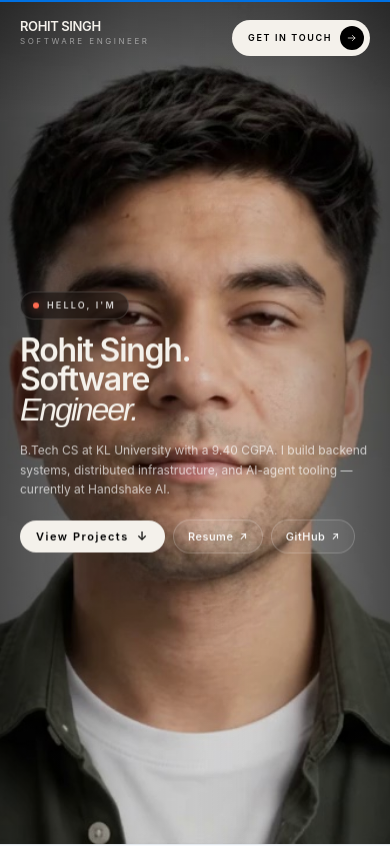
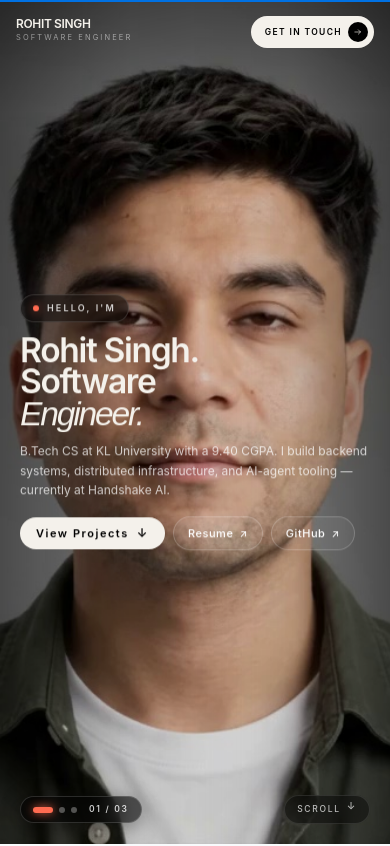
Before and after one commit to 25Rohit25/ROHIT_SINGH_PORTFOLIO, a Next.js app: page / in a window 390 px wide. Shown: the top 846 px of the page. Built offline with nearby package versions, Linux system fonts and the light colour scheme; a web font is replaced by a local one.

Commit message:
fix(mobile): enable interactive scroll scrubbing, touch reveal, and beat indicator on mobile

```diff
--- a/app/globals.css
+++ b/app/globals.css
@@ -79,11 +79,12 @@ body {
 
 @media (max-width: 768px) {
   .hero-track {
-    height: 100svh;
+    height: 420vh;
   }
 
   .hero-stage {
-    min-height: 0;
+    height: 100svh;
+    min-height: 100svh;
   }
 }
 
--- a/components/hero.tsx
+++ b/components/hero.tsx
@@ -83,20 +83,20 @@ function Header() {
   }, []);
 
   return (
-    <header className="pointer-events-none fixed inset-x-0 top-0 z-50 flex items-start justify-between px-5 py-5 text-[10px] uppercase tracking-[0.22em] transition-colors duration-300 sm:px-7 sm:py-7 lg:px-10">
+    <header className="pointer-events-none fixed inset-x-0 top-0 z-50 flex items-start justify-between px-4 py-4 text-[10px] uppercase tracking-[0.22em] transition-colors duration-300 sm:px-7 sm:py-7 lg:px-10">
       <a
-        className="pointer-events-auto group flex flex-col gap-1 leading-none"
+        className="pointer-events-auto group flex flex-col gap-0.5 leading-none"
         href="#hero"
       >
         <span
-          className={`font-semibold text-[13px] tracking-[-0.03em] transition-colors duration-300 sm:text-sm ${
+          className={`font-semibold text-xs tracking-[-0.03em] transition-colors duration-300 sm:text-sm ${
             scrolledPastHero ? "text-slate-900" : "text-[#f4f1eb]"
           }`}
         >
           ROHIT SINGH
         </span>
         <span
-          className={`text-[8px] tracking-[0.32em] transition-colors duration-300 ${
+          className={`text-[7.5px] tracking-[0.28em] transition-colors duration-300 ${
             scrolledPastHero ? "text-slate-500 group-hover:text-slate-900" : "text-white/50 group-hover:text-white/80"
           }`}
         >
@@ -136,7 +136,7 @@ function Header() {
       </nav>
 
       <a
-        className={`pointer-events-auto group flex items-center gap-2 rounded-full py-1.5 pl-4 pr-1.5 text-[9px] font-semibold tracking-[0.18em] transition-all sm:py-2 sm:pl-5 sm:pr-2 ${
+        className={`pointer-events-auto group flex items-center gap-1.5 rounded-full py-1.5 pl-3.5 pr-1.5 text-[8.5px] font-semibold tracking-[0.16em] transition-all sm:py-2 sm:pl-5 sm:pr-2 sm:text-[9px] ${
           scrolledPastHero
             ? "bg-slate-900 text-white hover:bg-black shadow-[0_4px_16px_rgba(15,23,42,0.15)]"
             : "bg-[#f4f1eb] text-black hover:bg-white hover:shadow-[0_0_20px_rgba(244,241,235,0.3)]"
@@ -145,11 +145,11 @@ function Header() {
       >
         <span>Get in Touch</span>
         <span
-          className={`flex h-6 w-6 items-center justify-center rounded-full transition-transform duration-300 group-hover:translate-x-0.5 sm:h-7 sm:w-7 ${
+          className={`flex h-5 w-5 items-center justify-center rounded-full transition-transform duration-300 group-hover:translate-x-0.5 sm:h-7 sm:w-7 ${
             scrolledPastHero ? "bg-white text-slate-900" : "bg-black text-[#f4f1eb]"
           }`}
         >
-          <svg aria-hidden="true" className="h-3 w-3" fill="none" viewBox="0 0 16 16">
+          <svg aria-hidden="true" className="h-2.5 w-2.5 sm:h-3 sm:w-3" fill="none" viewBox="0 0 16 16">
             <path
               d="M3 8h9M8.5 4.5 12 8l-3.5 3.5"
               stroke="currentColor"
@@ -182,7 +182,11 @@ function TextDrum({
 
       beatRefs.current.forEach((beat, index) => {
         if (!beat) return;
-        beat.style.transform = beatTransform(index - drumPosition);
+        const offset = index - drumPosition;
+        beat.style.transform = beatTransform(offset);
+        const opacity = clamp(1 - Math.abs(offset) * 1.35, 0, 1);
+        beat.style.opacity = String(opacity);
+        beat.style.pointerEvents = Math.abs(offset) < 0.35 ? "auto" : "none";
       });
 
       frameId = window.requestAnimationFrame(animate);
@@ -196,20 +200,20 @@ function TextDrum({
     <div className="pointer-events-none absolute inset-0 z-20 overflow-hidden">
       {beats.map((beat, index) => (
         <div
-          className="hero-beat absolute left-[clamp(1rem,5vw,7.5rem)] top-1/2 w-[min(46rem,calc(100vw-2rem))] -translate-y-1/2"
+          className="hero-beat absolute left-[clamp(1rem,5vw,7.5rem)] top-1/2 w-[min(46rem,calc(100vw-2rem))] -translate-y-1/2 transition-opacity duration-75"
           key={beat.eyebrow}
           ref={(element) => {
             beatRefs.current[index] = element;
           }}
           style={{ transform: beatTransform(index) }}
         >
-          <div className="mb-4 inline-flex items-center gap-2 rounded-full border border-white/15 bg-black/40 px-3 py-1.5 text-[9px] font-semibold tracking-[0.24em] text-white/80 backdrop-blur-md sm:mb-5">
+          <div className="mb-3 inline-flex items-center gap-2 rounded-full border border-white/15 bg-black/40 px-3 py-1.5 text-[9px] font-semibold tracking-[0.24em] text-white/80 backdrop-blur-md sm:mb-5">
             <span className="h-1.5 w-1.5 rounded-full bg-[#ff6b51] shadow-[0_0_12px_rgba(255,107,81,0.8)]" />
             {beat.eyebrow}
           </div>
 
           <h1
-            className="text-[clamp(2rem,6vw,6rem)] font-semibold leading-[0.92] tracking-[-0.04em] text-[#f4f1eb]"
+            className="text-[clamp(2.1rem,6.5vw,6rem)] font-semibold leading-[0.94] tracking-[-0.04em] text-[#f4f1eb]"
           >
             <span className="block">{beat.firstLine}</span>
             <span className="block">{beat.secondLine}</span>
@@ -218,17 +222,17 @@ function TextDrum({
             </span>
           </h1>
 
-          <p className="mt-4 max-w-lg text-xs leading-relaxed text-white/70 sm:mt-6 sm:text-sm md:text-[15px]">
+          <p className="mt-3 max-w-lg text-xs leading-relaxed text-white/75 sm:mt-6 sm:text-sm md:text-[15px]">
             {beat.copy}
           </p>
 
           {beat.hasCtas && (
-            <div className="mt-5 flex flex-col gap-3 sm:mt-7 sm:gap-4">
+            <div className="mt-4 flex flex-col gap-3 sm:mt-7 sm:gap-4">
               {/* Action CTAs */}
               <div className="pointer-events-auto flex flex-wrap items-center gap-2">
                 <a
                   href="#projects"
-                  className="inline-flex items-center gap-2 rounded-full bg-[#f4f1eb] px-4 py-2 text-[11px] font-semibold tracking-[0.14em] text-black transition-all hover:bg-white hover:shadow-[0_0_20px_rgba(244,241,235,0.25)] sm:px-5 sm:py-2.5 sm:text-xs"
+                  className="inline-flex items-center gap-2 rounded-full bg-[#f4f1eb] px-4 py-2 text-[11px] font-semibold tracking-[0.14em] text-black transition-all active:scale-95 hover:bg-white hover:shadow-[0_0_20px_rgba(244,241,235,0.25)] sm:px-5 sm:py-2.5 sm:text-xs"
                 >
                   <span>View Projects</span>
                   <span className="text-xs">↓</span>
@@ -238,7 +242,7 @@ function TextDrum({
                   href="/Rohit_Singh_Resume.pdf"
                   target="_blank"
                   rel="noreferrer"
-                  className="inline-flex items-center gap-1.5 rounded-full border border-white/20 bg-white/5 px-3.5 py-2 text-[11px] font-medium tracking-wider text-white transition-colors hover:border-white/40 hover:bg-white/10 sm:px-4 sm:py-2.5 sm:text-xs"
+                  className="inline-flex items-center gap-1.5 rounded-full border border-white/20 bg-white/5 px-3.5 py-2 text-[11px] font-medium tracking-wider text-white transition-colors active:scale-95 hover:border-white/40 hover:bg-white/10 sm:px-4 sm:py-2.5 sm:text-xs"
                 >
                   <span>Resume</span>
                   <span className="text-[10px]">↗</span>
@@ -248,7 +252,7 @@ function TextDrum({
                   href="https://github.com/25Rohit25"
                   target="_blank"
                   rel="noreferrer"
-                  className="inline-flex items-center gap-1.5 rounded-full border border-white/20 bg-white/5 px-3.5 py-2 text-[11px] font-medium tracking-wider text-white transition-colors hover:border-white/40 hover:bg-white/10 sm:px-4 sm:py-2.5 sm:text-xs"
+                  className="inline-flex items-center gap-1.5 rounded-full border border-white/20 bg-white/5 px-3.5 py-2 text-[11px] font-medium tracking-wider text-white transition-colors active:scale-95 hover:border-white/40 hover:bg-white/10 sm:px-4 sm:py-2.5 sm:text-xs"
                 >
                   <span>GitHub</span>
                   <span className="text-[10px]">↗</span>
@@ -258,6 +262,55 @@ function TextDrum({
           )}
         </div>
       ))}
+    </div>
+  );
+}
+
+function MobileBeatIndicator({ progressRef }: { progressRef: ProgressRef }) {
+  const [activeBeat, setActiveBeat] = useState(0);
+  const [fadeAlpha, setFadeAlpha] = useState(1);
+
+  useEffect(() => {
+    let frameId = 0;
+    const update = () => {
+      const p = progressRef.current;
+      const beat = clamp(Math.round(p * (BEAT_COUNT - 1)), 0, BEAT_COUNT - 1);
+      setActiveBeat(beat);
+      const alpha = clamp(1 - (p - 0.88) / 0.1, 0, 1);
+      setFadeAlpha(alpha);
+      frameId = requestAnimationFrame(update);
+    };
+    frameId = requestAnimationFrame(update);
+    return () => cancelAnimationFrame(frameId);
+  }, [progressRef]);
+
+  if (fadeAlpha <= 0) return null;
+
+  return (
+    <div
+      className="pointer-events-none absolute bottom-5 inset-x-0 z-30 flex items-center justify-between px-5 transition-opacity sm:px-8 lg:hidden"
+      style={{ opacity: fadeAlpha }}
+    >
+      <div className="flex items-center gap-1.5 rounded-full border border-white/15 bg-black/60 px-3 py-1.5 backdrop-blur-md shadow-[0_4px_20px_rgba(0,0,0,0.4)]">
+        {Array.from({ length: BEAT_COUNT }).map((_, i) => (
+          <span
+            key={i}
+            className={`h-1.5 rounded-full transition-all duration-300 ${
+              activeBeat === i
+                ? "w-5 bg-[#ff6b51] shadow-[0_0_10px_rgba(255,107,81,0.9)]"
+                : "w-1.5 bg-white/30"
+            }`}
+          />
+        ))}
+        <span className="ml-1.5 text-[8.5px] font-semibold tracking-[0.2em] text-white/80 uppercase">
+          0{activeBeat + 1} / 0{BEAT_COUNT}
+        </span>
+      </div>
+
+      <div className="flex items-center gap-1.5 rounded-full border border-white/10 bg-black/40 px-3 py-1.5 backdrop-blur-md text-[8.5px] font-medium tracking-[0.2em] text-white/70 uppercase">
+        <span>Scroll</span>
+        <span className="text-[10px] animate-bounce">↓</span>
+      </div>
     </div>
   );
 }
@@ -306,9 +359,8 @@ export default function Hero() {
 
   useEffect(() => {
     const modeFrame = window.requestAnimationFrame(() => {
-      const isCompact = window.matchMedia("(max-width: 768px)").matches;
       const isReduced = window.matchMedia("(prefers-reduced-motion: reduce)").matches;
-      setMode(isCompact || isReduced ? "static" : "sequence");
+      setMode(isReduced ? "static" : "sequence");
     });
 
     return () => window.cancelAnimationFrame(modeFrame);
@@ -358,8 +410,22 @@ export default function Hero() {
       const floorFrame = clamp(Math.floor(position), 0, FRAME_COUNT - 1);
       const nextFrame = Math.min(floorFrame + 1, FRAME_COUNT - 1);
       const fraction = position - floorFrame;
-      const floorImage = framesRef.current[floorFrame];
+      let floorImage = framesRef.current[floorFrame];
       const nextImage = framesRef.current[nextFrame];
+
+      // Fallback: If target frame is still loading, find nearest loaded frame
+      if (!floorImage?.naturalWidth) {
+        for (let delta = 1; delta < FRAME_COUNT; delta++) {
+          if (floorFrame - delta >= 0 && framesRef.current[floorFrame - delta]?.naturalWidth) {
+            floorImage = framesRef.current[floorFrame - delta];
+            break;
+          }
+          if (floorFrame + delta < FRAME_COUNT && framesRef.current[floorFrame + delta]?.naturalWidth) {
+            floorImage = framesRef.current[floorFrame + delta];
+            break;
+          }
+        }
+      }
 
       if (!floorImage?.naturalWidth) return;
 
@@ -390,10 +456,19 @@ export default function Hero() {
       canvas.style.opacity = "1";
     };
 
+    // Staggered image loading: priority to first batch
     images.forEach((image, index) => {
       image.decoding = "async";
       image.onload = index === 0 ? revealFirstFrame : null;
-      image.src = frameUrl(index);
+      if (index < 20) {
+        image.src = frameUrl(index);
+      } else {
+        setTimeout(() => {
+          if (!destroyed) {
+            image.src = frameUrl(index);
+          }
+        }, 50 + Math.floor(index / 10) * 30);
+      }
     });
 
     const observer = new IntersectionObserver(
@@ -414,8 +489,30 @@ export default function Hero() {
       pointerTargetRef.current = { x: 0, y: 0 };
     };
 
+    const touchMove = (event: TouchEvent) => {
+      if (event.touches.length > 0) {
+        const touch = event.touches[0];
+        pointerTargetRef.current = {
+          x: (touch.clientX / window.innerWidth) * 2 - 1,
+          y: (touch.clientY / window.innerHeight) * 2 - 1,
+        };
+      }
+    };
+
+    const handleOrientation = (event: DeviceOrientationEvent) => {
+      if (event.gamma !== null && event.beta !== null) {
+        const normX = clamp(event.gamma / 25, -1, 1);
+        const normY = clamp((event.beta - 40) / 25, -1, 1);
+        pointerTargetRef.current = { x: normX, y: normY };
+      }
+    };
+
     window.addEventListener("pointermove", pointerMove, { passive: true });
     window.addEventListener("pointerleave", pointerLeave);
+    window.addEventListener("touchmove", touchMove, { passive: true });
+    if (typeof window !== "undefined" && "DeviceOrientationEvent" in window) {
+      window.addEventListener("deviceorientation", handleOrientation, { passive: true });
+    }
     window.addEventListener("resize", resizeCanvas);
 
     let frameId = 0;
@@ -460,6 +557,10 @@ export default function Hero() {
       observer.disconnect();
       window.removeEventListener("pointermove", pointerMove);
       window.removeEventListener("pointerleave", pointerLeave);
+      window.removeEventListener("touchmove", touchMove);
+      if (typeof window !== "undefined" && "DeviceOrientationEvent" in window) {
+        window.removeEventListener("deviceorientation", handleOrientation);
+      }
       window.removeEventListener("resize", resizeCanvas);
       images.forEach((image) => {
         image.onload = null;
@@ -532,6 +633,7 @@ export default function Hero() {
           <div className="pointer-events-none absolute inset-x-0 top-0 z-10 h-28 bg-gradient-to-b from-black/35 to-transparent" />
 
           <TextDrum active={mode !== "static"} progressRef={progressRef} />
+          <MobileBeatIndicator progressRef={progressRef} />
           <MetaRail />
         </section>
       </main>
--- a/components/ui/ink-reveal.tsx
+++ b/components/ui/ink-reveal.tsx
@@ -1,7 +1,7 @@
 "use client";
 
 import { useCallback, useEffect, useRef } from "react";
-import type { CSSProperties, MouseEvent } from "react";
+import type { CSSProperties, MouseEvent, TouchEvent } from "react";
 
 interface InkRevealProps {
   /** RGB color of the mask overlay, e.g. [252, 250, 248] */
@@ -302,6 +302,13 @@ export default function InkReveal({
     return { x: event.clientX - rect.left, y: event.clientY - rect.top };
   };
 
+  const getRelativeTouchPos = (event: TouchEvent<HTMLCanvasElement>) => {
+    if (!event.touches.length) return null;
+    const rect = event.currentTarget.getBoundingClientRect();
+    const touch = event.touches[0];
+    return { x: touch.clientX - rect.left, y: touch.clientY - rect.top };
+  };
+
   return (
     <canvas
       ref={canvasRef}
@@ -312,6 +319,7 @@ export default function InkReveal({
         inset: 0,
         zIndex: 1,
         cursor: "none",
+        touchAction: "pan-y",
         ...style,
       }}
       onMouseEnter={(event) => {
@@ -328,6 +336,24 @@ export default function InkReveal({
       onMouseLeave={() => {
         lastPosRef.current = null;
       }}
+      onTouchStart={(event) => {
+        const pos = getRelativeTouchPos(event);
+        if (pos) {
+          lastPosRef.current = pos;
+          stampAlong(pos.x, pos.y);
+          startLoop();
+        }
+      }}
+      onTouchMove={(event) => {
+        const pos = getRelativeTouchPos(event);
+        if (pos) {
+          stampAlong(pos.x, pos.y);
+          startLoop();
+        }
+      }}
+      onTouchEnd={() => {
+        lastPosRef.current = null;
+      }}
     />
   );
 }
```
